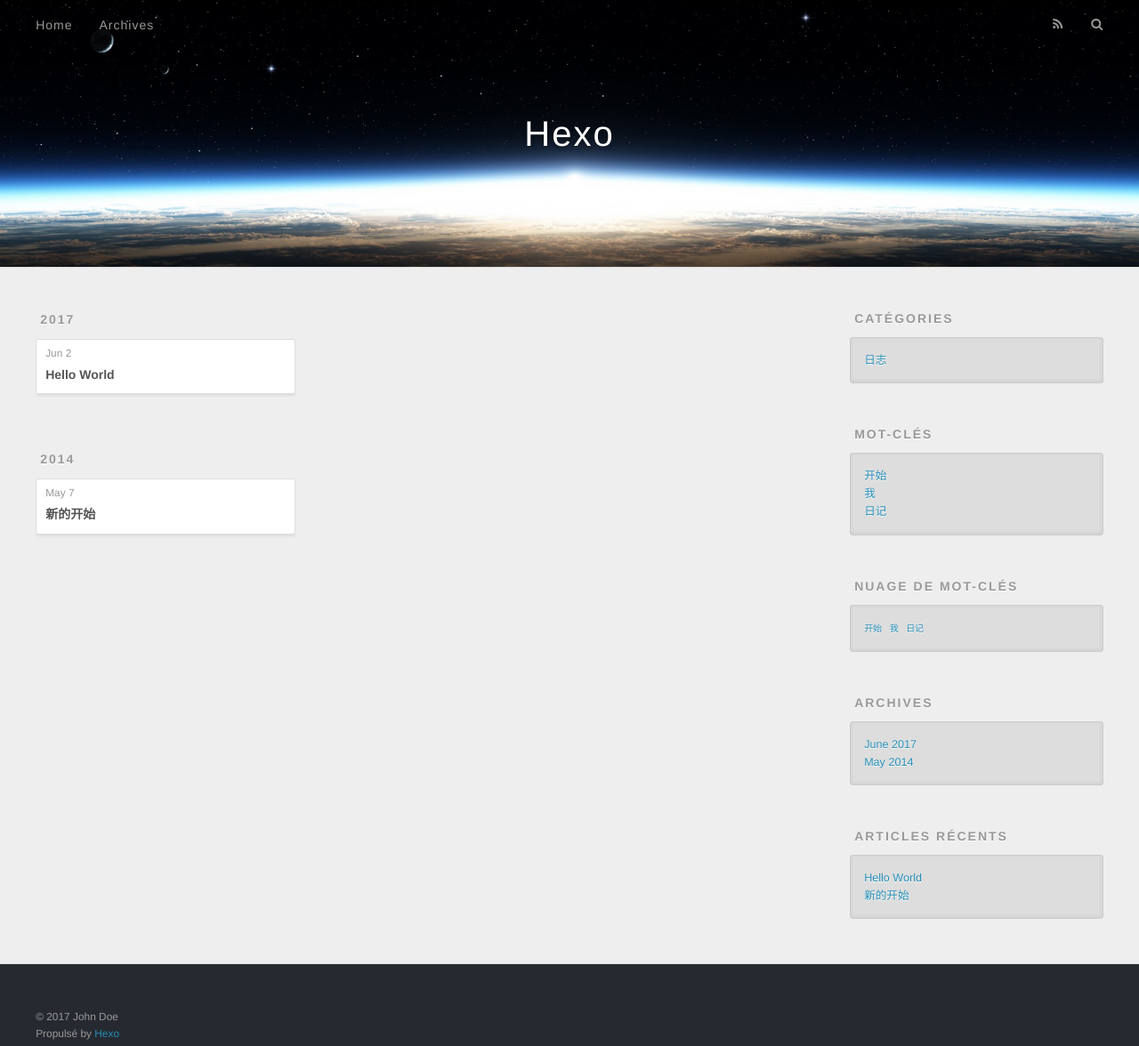
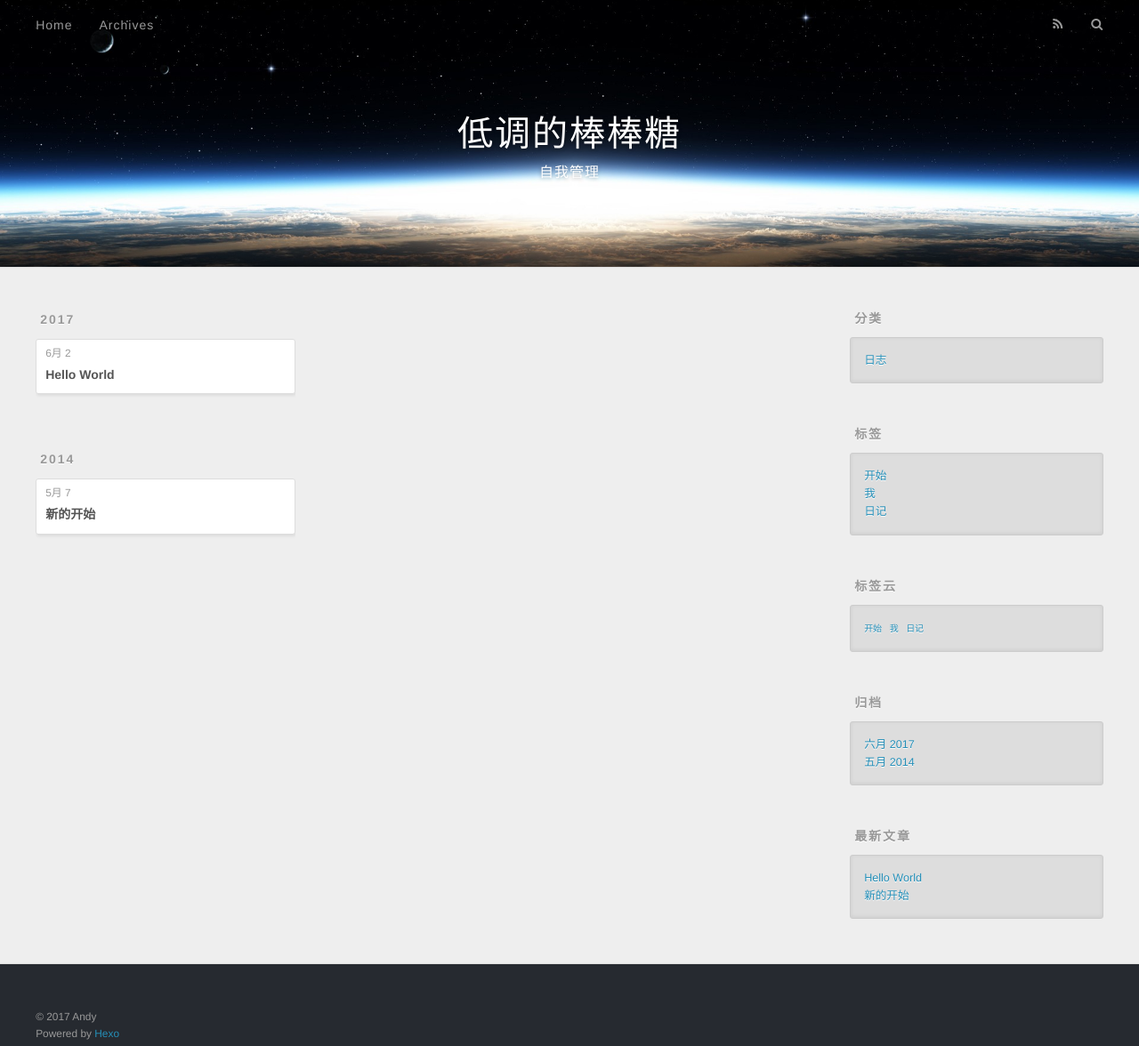
Before and after one commit to BigBigPaoPaoTang/BigBigPaoPaoTang.github.io, a plain HTML site: page archives/index.html in a window 1280 px wide. Shown: the whole page at 89% size. Drawn offline with nearby package versions, Linux system fonts and the light colour scheme.

Commit message:
Site updated: 2017-06-04 11:03:23

```diff
--- a/archives/index.html
+++ b/archives/index.html
@@ -3,16 +3,19 @@
 <head>
   <meta charset="utf-8">
 
-  <title>Archives | Hexo</title>
+  <title>归档 | 低调的棒棒糖</title>
   <meta name="viewport" content="width=device-width, initial-scale=1, maximum-scale=1">
-  <meta property="og:type" content="website">
-<meta property="og:title" content="Hexo">
+  <meta name="description" content="技术博客">
+<meta property="og:type" content="website">
+<meta property="og:title" content="低调的棒棒糖">
 <meta property="og:url" content="http://yoursite.com/archives/index.html">
-<meta property="og:site_name" content="Hexo">
+<meta property="og:site_name" content="低调的棒棒糖">
+<meta property="og:description" content="技术博客">
 <meta name="twitter:card" content="summary">
-<meta name="twitter:title" content="Hexo">
+<meta name="twitter:title" content="低调的棒棒糖">
+<meta name="twitter:description" content="技术博客">
 
-    <link rel="alternate" href="/atom.xml" title="Hexo" type="application/atom+xml">
+    <link rel="alternate" href="/atom.xml" title="低调的棒棒糖" type="application/atom+xml">
 
 
     <link rel="icon" href="/favicon.png">
@@ -33,8 +36,12 @@
   <div id="header-outer" class="outer">
     <div id="header-title" class="inner">
       <h1 id="logo-wrap">
-        <a href="/" id="logo">Hexo</a>
+        <a href="/" id="logo">低调的棒棒糖</a>
       </h1>
+
+        <h2 id="subtitle-wrap">
+          <a href="/" id="subtitle">自我管理</a>
+        </h2>
 
     </div>
     <div id="header-inner" class="inner">
@@ -48,9 +55,9 @@
       </nav>
       <nav id="sub-nav">
 
-          <a id="nav-rss-link" class="nav-icon" href="/atom.xml" title="Flux RSS"></a>
+          <a id="nav-rss-link" class="nav-icon" href="/atom.xml" title="RSS Feed"></a>
 
-        <a id="nav-search-btn" class="nav-icon" title="Rechercher"></a>
+        <a id="nav-search-btn" class="nav-icon" title="搜索"></a>
       </nav>
       <div id="search-form-wrap">
         <form action="//google.com/search" method="get" accept-charset="UTF-8" class="search-form"><input type="search" name="q" class="search-form-input" placeholder="Search"><button type="submit" class="search-form-submit">&#xF002;</button><input type="hidden" name="sitesearch" value="http://yoursite.com"></form>
@@ -76,7 +83,7 @@
   <div class="archive-article-inner">
     <header class="archive-article-header">
       <a href="/2017/06/02/hello-world/" class="archive-article-date">
-  <time datetime="2017-06-02T06:13:02.392Z" itemprop="datePublished">Jun 2</time>
+  <time datetime="2017-06-02T06:13:02.392Z" itemprop="datePublished">6月 2</time>
 </a>
 
 
@@ -105,7 +112,7 @@
   <div class="archive-article-inner">
     <header class="archive-article-header">
       <a href="/2014/05/07/新的开始/" class="archive-article-date">
-  <time datetime="2014-05-07T10:44:12.000Z" itemprop="datePublished">May 7</time>
+  <time datetime="2014-05-07T10:44:12.000Z" itemprop="datePublished">5月 7</time>
 </a>
 
 
@@ -128,7 +135,7 @@
 
 
   <div class="widget-wrap">
-    <h3 class="widget-title">Catégories</h3>
+    <h3 class="widget-title">分类</h3>
     <div class="widget">
       <ul class="category-list"><li class="category-list-item"><a class="category-list-link" href="/categories/日志/">日志</a></li></ul>
     </div>
@@ -138,7 +145,7 @@
 
 
   <div class="widget-wrap">
-    <h3 class="widget-title">Mot-clés</h3>
+    <h3 class="widget-title">标签</h3>
     <div class="widget">
       <ul class="tag-list"><li class="tag-list-item"><a class="tag-list-link" href="/tags/开始/">开始</a></li><li class="tag-list-item"><a class="tag-list-link" href="/tags/我/">我</a></li><li class="tag-list-item"><a class="tag-list-link" href="/tags/日记/">日记</a></li></ul>
     </div>
@@ -148,7 +155,7 @@
 
 
   <div class="widget-wrap">
-    <h3 class="widget-title">Nuage de mot-clés</h3>
+    <h3 class="widget-title">标签云</h3>
     <div class="widget tagcloud">
       <a href="/tags/开始/" style="font-size: 10px;">开始</a> <a href="/tags/我/" style="font-size: 10px;">我</a> <a href="/tags/日记/" style="font-size: 10px;">日记</a>
     </div>
@@ -157,9 +164,9 @@
 
 
   <div class="widget-wrap">
-    <h3 class="widget-title">Archives</h3>
+    <h3 class="widget-title">归档</h3>
     <div class="widget">
-      <ul class="archive-list"><li class="archive-list-item"><a class="archive-list-link" href="/archives/2017/06/">June 2017</a></li><li class="archive-list-item"><a class="archive-list-link" href="/archives/2014/05/">May 2014</a></li></ul>
+      <ul class="archive-list"><li class="archive-list-item"><a class="archive-list-link" href="/archives/2017/06/">六月 2017</a></li><li class="archive-list-item"><a class="archive-list-link" href="/archives/2014/05/">五月 2014</a></li></ul>
     </div>
   </div>
 
@@ -167,7 +174,7 @@
 
 
   <div class="widget-wrap">
-    <h3 class="widget-title">Articles récents</h3>
+    <h3 class="widget-title">最新文章</h3>
     <div class="widget">
       <ul>
 
@@ -191,8 +198,8 @@
 
   <div class="outer">
     <div id="footer-info" class="inner">
-      &copy; 2017 John Doe<br>
-      Propulsé by <a href="http://hexo.io/" target="_blank">Hexo</a>
+      &copy; 2017 Andy<br>
+      Powered by <a href="http://hexo.io/" target="_blank">Hexo</a>
     </div>
   </div>
 </footer>
```
Also changed, not shown: 2014/05/07/新的开始/index.html (+20 -16 lines), 2017/06/02/hello-world/index.html (+20 -16 lines), archives/2014/05/index.html (+25 -18 lines), archives/2014/index.html (+25 -18 lines), archives/2017/06/index.html (+25 -18 lines), archives/2017/index.html (+25 -18 lines), categories/日志/index.html (+25 -18 lines), index.html (+26 -19 lines), tags/开始/index.html (+25 -18 lines), tags/我/index.html (+25 -18 lines), tags/日记/index.html (+25 -18 lines).
